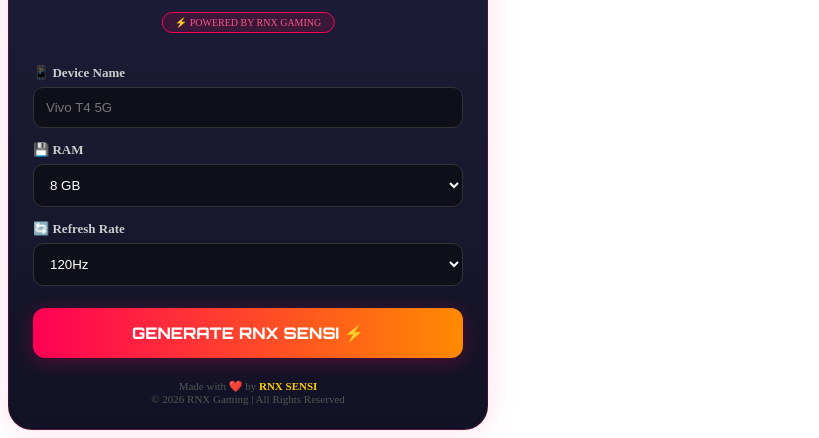
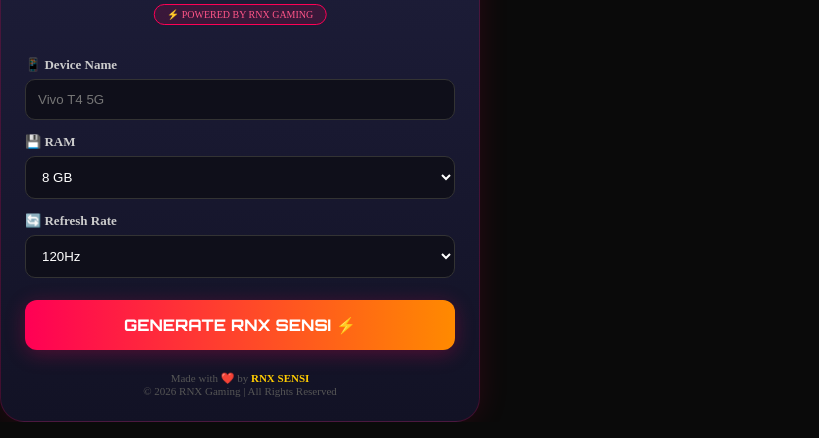
Before and after one commit to rnxsensi/rnx-sensii, a plain HTML site: page index.html in a window 1280 px wide. Shown: the part 395-833 px from the top of the page, without its empty margins (0-819 px from the left). Drawn offline with Linux system fonts and the light colour scheme.

Commit message:
Update index.html

```diff
--- a/index.html
+++ b/index.html
@@ -23,7 +23,7 @@
 .footer b{color:#ffcc00}
 </style>
 </head>
-<body>
+<body style="background:#0a0a0a; margin:0;">
   <div style="text-align:center; padding:20px;">
   <img src="rnx-logo.jpg.png" alt="RNX SENSI" style="width:200px; display:block; margin:20px auto; border-radius:20px; box-shadow:0 0 20px red;">
   <h1 style="color:#ff0000; font-family:Impact; text-shadow: 2px 2px 10px black; margin-top:10px;">RNX SENSI</h1>
```
